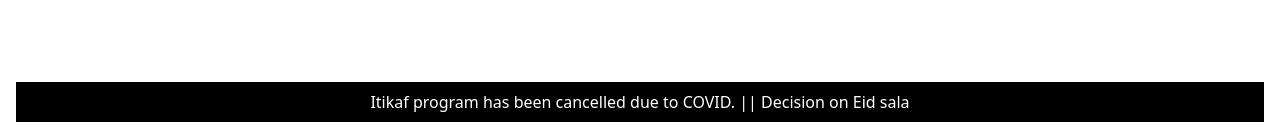
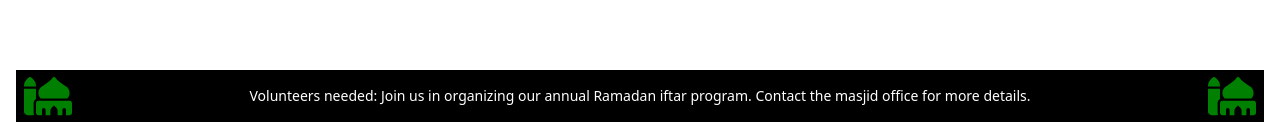
Before and after one commit to nihalybaig/madath-webapp, a Next.js app: page /display in a window 1280 px wide. Shown: the part 662-797 px from the top of the page. Built offline with nearby package versions, Linux system fonts and the light colour scheme.

Commit message:
added marquee element for madath app

```diff
--- /dev/null
+++ b/app/components/Announcements.jsx
@@ -0,0 +1,46 @@
+import React, { useEffect, useState } from "react";
+import { FaMosque } from "react-icons/fa6";
+
+function Announcements() {
+  const headlines = [
+    {
+      text: "Reminder: Eid-ul-Adha is scheduled for June 17, 2024, with prayers commencing at 8:00 AM",
+    },
+    {
+      text: "Volunteers needed: Join us in organizing our annual Ramadan iftar program. Contact the masjid office for more details.",
+    },
+    {
+      text: "Special lecture: Renowned scholar Sheikh Ahmed will deliver a talk on Islamic ethics this Saturday after Maghrib prayer",
+    },
+    // Add more headlines here
+  ];
+
+  const [currentIndex, setCurrentIndex] = useState(0);
+
+  useEffect(() => {
+    const timeoutId = setTimeout(() => {
+      setCurrentIndex((prevIndex) => (prevIndex + 1) % headlines.length);
+    }, 5000); // adjust the delay time as needed
+
+    return () => clearTimeout(timeoutId);
+  }, [currentIndex]);
+
+  return (
+    <>
+      <FaMosque
+        className="h-24 w-24 md:h-18 md:w-18 sm:h-12 sm:w-12 mx-2"
+        color="green"
+      />
+
+      <h2 className={`transition duration-500 p-4 rounded text-sm`}>
+        {headlines[currentIndex].text}
+      </h2>
+      <FaMosque
+        className="h-24 w-24 md:h-18 md:w-18 sm:h-12 sm:w-12 mx-2"
+        color="green"
+      />
+    </>
+  );
+}
+
+export default Announcements;
--- a/package.json
+++ b/package.json
@@ -11,7 +11,9 @@
   "dependencies": {
     "next": "14.2.4",
     "react": "^18",
-    "react-dom": "^18"
+    "react-dom": "^18",
+    "react-fast-marquee": "^1.6.4",
+    "react-icons": "^5.2.1"
   },
   "devDependencies": {
     "@types/node": "^20",
--- a/pages/display.tsx
+++ b/pages/display.tsx
@@ -1,5 +1,6 @@
 import React from "react";
 import "../app/globals.css";
+import Announcements from "../app/components/Announcements";
 
 const DisplayComponent = () => {
   return (
@@ -83,11 +84,10 @@ const DisplayComponent = () => {
           <p>SUNSET</p>
         </div>
       </div>
-      <div className="bg-black text-white text-center p-2">
-        <p>
-          Itikaf program has been cancelled due to COVID. || Decision on Eid
-          sala
-        </p>
+      <div
+        className={`w-full flex items-center justify-between bg-black text-white`}
+      >
+        <Announcements />
       </div>
     </div>
   );
```
